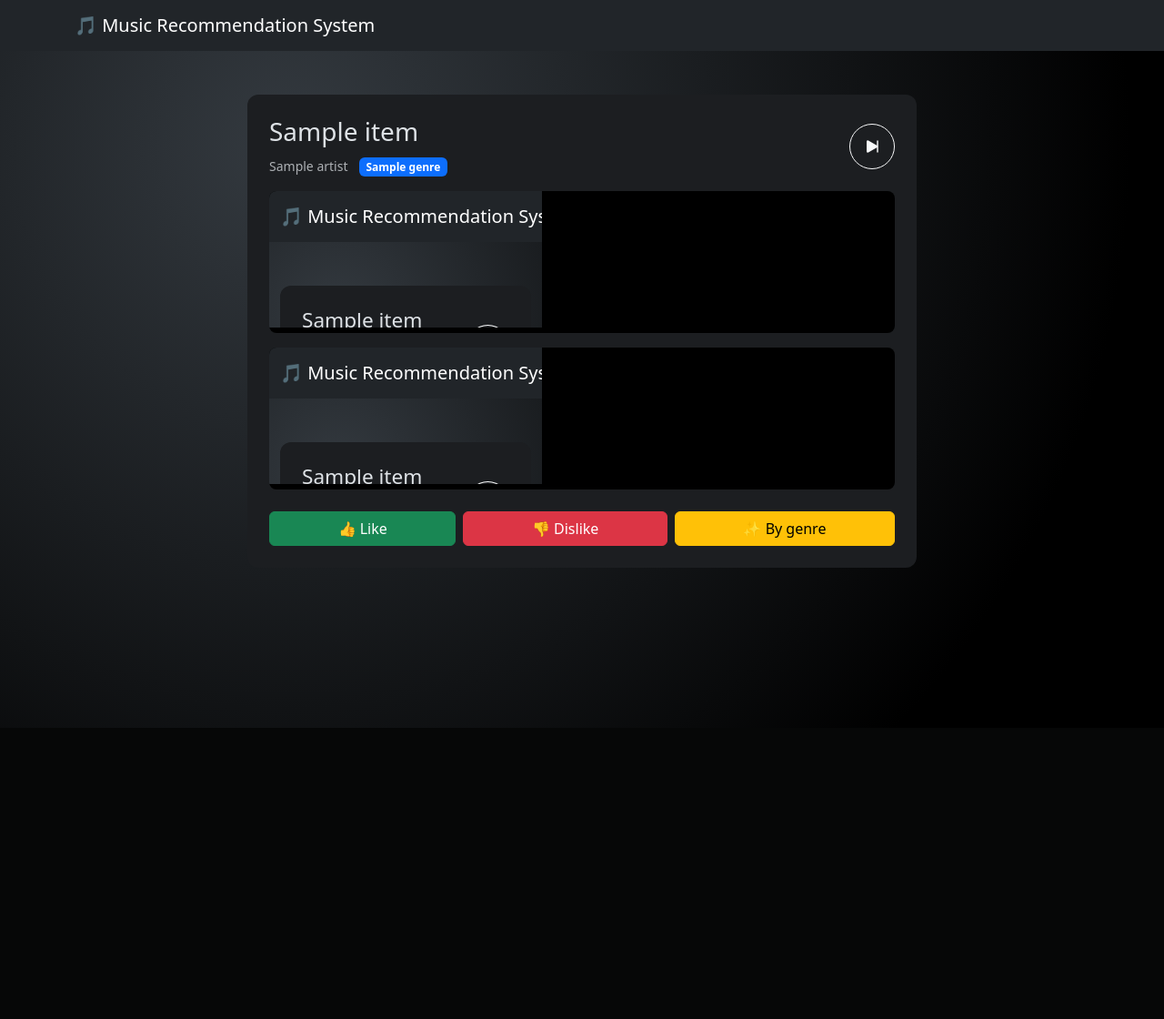
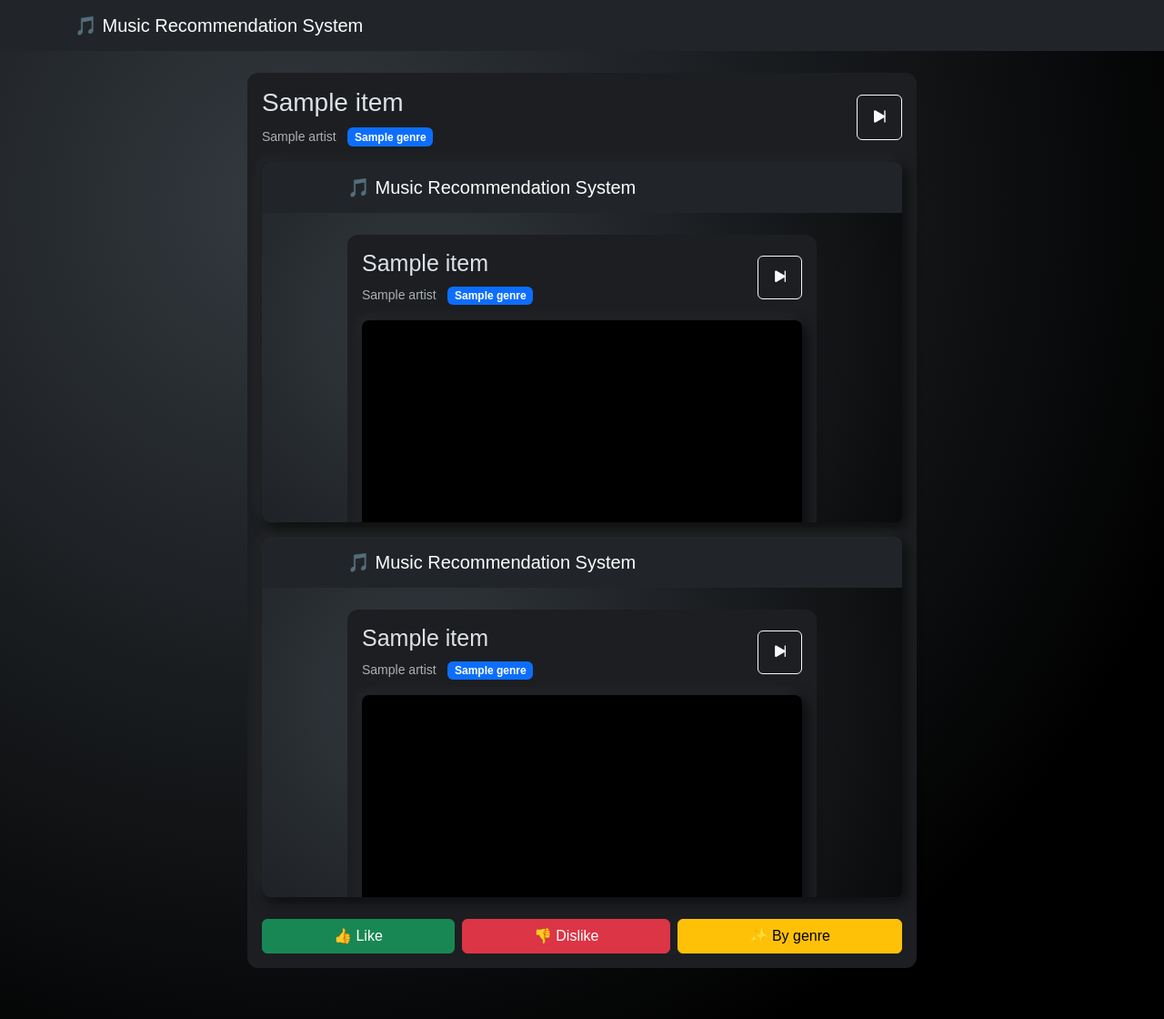
Before and after one commit to Mike-cloud-17/Music_demo, a Flask app: template templates/player.html in a window 1280 px wide. Shown: the whole page at 91% size. Before the commit the page ends 800 px from the top, so only its background shows below. Run offline with Flask 3, Linux system fonts and the light colour scheme; the template is opened without the code that fills it: most values are stand-ins (such as "Sample title", 1, 10 or a date in 2020).

Commit message:
Change Spotify style 4

```diff
--- a/static/css/style.css
+++ b/static/css/style.css
@@ -3,64 +3,57 @@ body {
   background: radial-gradient(circle at 25% 20%, #343a40 0%, #000 80%);
   min-height: 100vh;
   color: #f1f1f1;
+  margin: 0;
+  padding: 0;
+  font-family: sans-serif;
 }
 
-/* делаем карточку чёрной целиком */
+/* сама карточка */
 .card {
   background-color: #1c1e21;
   border: none;
   border-radius: 12px;
-  overflow: hidden;
+  padding: 1rem;
+  margin-bottom: 2rem;
 }
 
-/* убираем лишние белые края под контейнером ratio */
+/* контейнер для любого плеера (Spotify или VK) */
 .player-container {
-  background-color: #000;
+  position: relative;
+  width: 100%;
+  padding-bottom: 56.25%; /* 16:9 aspect */
+  background: #000;
   border-radius: 8px;
   overflow: hidden;
   margin-top: 1rem;
 }
 
-/* делаем сам iframe растянутым по контейнеру */
-.player-container .ratio-16x9 {
-  position: relative;
-  width: 100%;
-  padding-bottom: 56.25%; /* 16:9 */
+/* iframe растягиваем на весь контейнер */
+.player-container iframe {
+  position: absolute;
+  top: 0; left: 0;
+  width: 100%; height: 100%;
+  border: 0;
 }
 
-.player-container .ratio-16x9 iframe {
-  position: absolute;
-  top: 0;
-  left: 0;
-  width: 100%;
-  height: 100%;
-  border: 0;
-  background-color: #000;
-}
-
-/* neumorph тень, если нужна */
+/* лёгкая тень по краям (необязательно) */
 .neumorph {
-  box-shadow: 5px 5px 15px #0009, -5px -5px 15px #ffffff05;
+  box-shadow: 5px 5px 15px rgba(0,0,0,0.6),
+              -5px -5px 15px rgba(255,255,255,0.05);
 }
 
 /* эффекты на кнопках */
 .glow {
-  box-shadow: 0 0 12px rgba(0,123,255,.5);
+  box-shadow: 0 0 12px rgba(0,123,255,0.5);
 }
 .glow-sm {
-  transition: box-shadow .3s;
+  transition: box-shadow 0.3s;
 }
 .glow-sm:hover {
-  box-shadow: 0 0 10px rgba(255,255,255,.4);
+  box-shadow: 0 0 10px rgba(255,255,255,0.4);
 }
 
-/* стили для toasts */
-.toast-success {
-  --bs-toast-bg: #198754;
-}
-.toast-danger {
-  --bs-toast-bg: #dc3545;
-}
-.toast-info {
-  --bs-toast-bg: #0dcaf0;
-}
+/* стили для toast-уведомлений */
+.toast-success { --bs-toast-bg: #198754; }
+.toast-danger  { --bs-toast-bg: #dc3545; }
+.toast-info    { --bs-toast-bg: #0dcaf0; }
--- a/templates/player.html
+++ b/templates/player.html
@@ -1,38 +1,39 @@
 {% extends "base.html" %}
 
 {% block content %}
-<div class="row justify-content-center mt-4">
-  <div class="col-lg-8">
-    <div class="card p-4">
+<div class="row justify-content-center">
+  <div class="col-12 col-md-10 col-lg-8">
 
-      <!-- Заголовок и кнопка ‹Next› -->
+    <div class="card">
+      <!-- заголовок и кнопка next -->
       <div class="d-flex justify-content-between align-items-center">
         <div>
           <h3 id="title">{{ item.title }}</h3>
           <small id="artist" class="text-muted">{{ item.artist }}</small>
           <span id="genre" class="badge bg-primary ms-2">{{ item.genre }}</span>
         </div>
-        <button id="btn_next" class="btn btn-outline-light rounded-circle">
+        <button id="btn_next" class="btn btn-outline-light glow-sm">
           <i class="bi bi-skip-end-fill fs-4"></i>
         </button>
       </div>
 
       <!-- Spotify preview -->
       {% if item.sp_url %}
-      <div class="player-container">
+        <div class="player-container neumorph">
           <iframe
             id="sp_iframe"
             src="{{ item.sp_url }}"
             allow="autoplay; clipboard-write"
+            allowtransparency="true"
           ></iframe>
         </div>
       {% else %}
-      <p class="text-warning mt-3">🔇 Spotify preview unavailable</p>
+        <p class="text-warning mt-3">Spotify preview unavailable</p>
       {% endif %}
 
-      <!-- VK Video preview -->
+      <!-- VK Video -->
       {% if item.vk_url %}
-      <div class="player-container">
+        <div class="player-container neumorph">
           <iframe
             id="vk_iframe"
             src="{{ item.vk_url }}"
@@ -40,17 +41,17 @@
           ></iframe>
         </div>
       {% else %}
-      <p class="text-warning mt-3">🎞️ VK clip unavailable</p>
+        <p class="text-warning mt-3">VK clip unavailable</p>
       {% endif %}
 
-      <!-- Кнопки управления -->
+      <!-- кнопки лайк/дизлайк/по жанру -->
       <div class="d-flex gap-2 mt-4">
-        <button id="btn_like" class="btn btn-success flex-fill">👍 Like</button>
-        <button id="btn_dislike" class="btn btn-danger flex-fill">👎 Dislike</button>
-        <button id="btn_genre" class="btn btn-warning flex-fill">✨ By genre</button>
+        <button id="btn_like"    class="btn btn-success flex-fill">👍 Like</button>
+        <button id="btn_dislike" class="btn btn-danger  flex-fill">👎 Dislike</button>
+        <button id="btn_genre"   class="btn btn-warning flex-fill">✨ By genre</button>
+      </div>
     </div>
 
-    </div>
   </div>
 </div>
 {% endblock %}
```
Also changed, not shown: 1 other file. Lines whose indentation alone changed are shown as unchanged.
